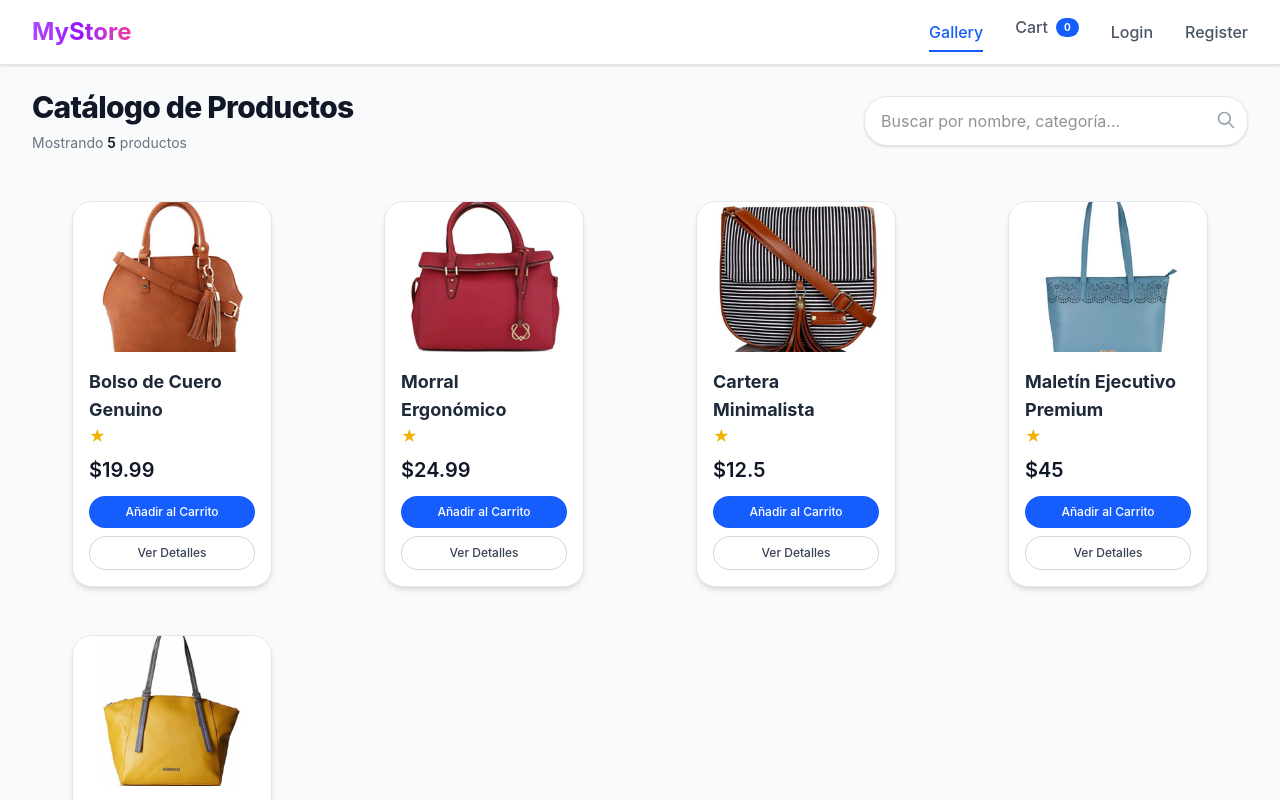
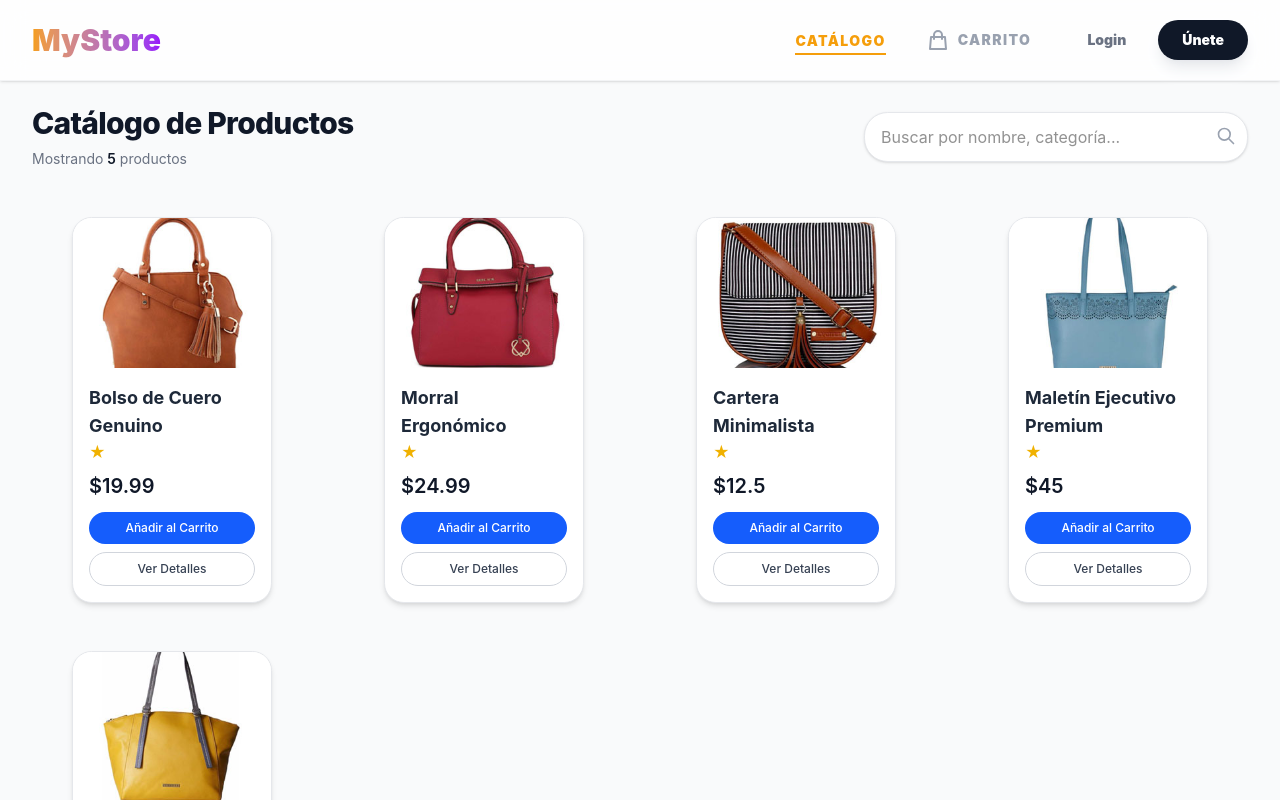
Before and after one commit to mateodev88/E-commerce-, a React (Vite) app: page /gallery in a window 1280 px wide. Shown: the top 800 px of the page. Built offline with nearby package versions, Linux system fonts and the light colour scheme.

Commit message:
feat: sincronizar Header con authStore y añadir visualizacion de perfil de usuario

```diff
--- a/src/components/organisms/Header/Header.jsx
+++ b/src/components/organisms/Header/Header.jsx
@@ -1,11 +1,12 @@
-import { Link, useLocation } from 'react-router-dom';
+import { Link, useLocation, useNavigate } from 'react-router-dom';
 import { useState, useEffect } from 'react';
-import { subscribeToAuthChanges } from '../../../services/authService';
 import useCartStore from '../../../store/cartStore';
+import useAuthStore from '../../../store/authStore';
 
 export default function Header() {
   const location = useLocation();
-  const [loggedInUser, setLoggedInUser] = useState(null);
+  const navigate = useNavigate();
+  const { user, clearUser } = useAuthStore();
   const totalItems = useCartStore((state) => state.getTotalItems());
   const [isBumping, setIsBumping] = useState(false);
 
@@ -16,120 +17,104 @@ export default function Header() {
     return () => clearTimeout(timer);
   }, [totalItems]);
 
-  useEffect(() => {
-    /*
-      // BACKUP: OLD LOCALSTORAGE METHOD
-      // const user = JSON.parse(localStorage.getItem('loggedInUser') || 'null');
-      // setLoggedInUser(user);
-    */
-    const unsubscribe = subscribeToAuthChanges((currentUser) => {
-      setLoggedInUser(currentUser);
-    });
-
-    return () => unsubscribe();
-  }, []);
-
   const isActive = (path) => location.pathname === path;
 
-  /*
-    // BACKUP: OLD LOCALSTORAGE METHOD
-    // const handleLogout = () => {
-    //   localStorage.removeItem('loggedInUser');
-    //   setLoggedInUser(null);
-    //   navigate('/login');
-    // };
-  */
+  const handleLogout = () => {
+    clearUser();
+    navigate('/login');
+  };
 
   return (
-    <nav className="sticky top-0 z-50 bg-white border-b border-gray-200 shadow-sm">
+    <nav className="sticky top-0 z-50 bg-white/80 backdrop-blur-md border-b border-gray-100 shadow-sm">
       <div className="max-w-7xl mx-auto px-4 sm:px-6 lg:px-8">
-        <div className="flex justify-between items-center h-16">
+        <div className="flex justify-between items-center h-20">
           {/* Logo */}
           <Link
             to="/"
-            className="flex items-center space-x-2 text-2xl font-bold hover:opacity-80 transition-opacity"
+            className="flex items-center space-x-2 text-3xl font-black group"
           >
-            <span className="bg-gradient-to-r from-purple-500 via-purple-600 to-pink-500 bg-clip-text text-transparent">
+            <span className="bg-gradient-to-r from-primary to-purple-600 bg-clip-text text-transparent group-hover:opacity-80 transition-opacity">
               MyStore
             </span>
           </Link>
 
           {/* Navigation Links */}
-          <ul className="hidden md:flex items-center space-x-8">
+          <ul className="hidden md:flex items-center space-x-10">
             <li>
               <Link
                 to="/gallery"
-                className={`text-base font-medium transition-all duration-300 pb-2 border-b-2 ${
+                className={`text-sm font-black uppercase tracking-widest transition-all duration-300 pb-1 border-b-2 ${
                   isActive('/gallery')
-                    ? 'text-blue-600 border-blue-600'
-                    : 'text-gray-600 border-transparent hover:text-gray-900 hover:border-gray-300'
+                    ? 'text-primary border-primary'
+                    : 'text-gray-400 border-transparent hover:text-gray-900'
                 }`}
               >
-                Gallery
+                Catálogo
               </Link>
             </li>
+
             <li>
               <Link
                 to="/cart"
-                className={`text-base font-medium transition-all duration-300 pb-2 border-b-2 flex items-center gap-2 ${
-                  isActive('/cart')
-                    ? 'text-blue-600 border-blue-600'
-                    : 'text-gray-600 border-transparent hover:text-gray-900 hover:border-gray-300'
+                className={`flex items-center gap-2 group relative ${
+                  isActive('/cart') ? 'text-primary' : 'text-gray-400 hover:text-gray-900'
                 }`}
               >
-                <span>Cart</span>
-                <span className={`bg-blue-600 text-white text-[10px] font-bold px-2 py-0.5 rounded-full transition-transform ${isBumping ? 'scale-125' : 'scale-100'}`}>
-                  {totalItems}
-                </span>
+                <div className="relative">
+                  <svg className="w-6 h-6" fill="none" stroke="currentColor" viewBox="0 0 24 24">
+                    <path strokeLinecap="round" strokeLinejoin="round" strokeWidth={2} d="M16 11V7a4 4 0 00-8 0v4M5 9h14l1 12H4L5 9z" />
+                  </svg>
+                  {totalItems > 0 && (
+                    <span className={`absolute -top-2 -right-2 bg-primary text-white text-[10px] font-black w-5 h-5 flex items-center justify-center rounded-full border-2 border-white transition-transform ${isBumping ? 'scale-125' : 'scale-100'}`}>
+                      {totalItems}
+                    </span>
+                  )}
+                </div>
+                <span className="text-sm font-black uppercase tracking-widest">Carrito</span>
               </Link>
             </li>
-            {loggedInUser ? (
-              <li>
-                <Link
-                  to="/profile"
-                  className={`text-base font-medium transition-all duration-300 pb-2 border-b-2 ${
-                    isActive('/profile')
-                      ? 'text-blue-600 border-blue-600'
-                      : 'text-gray-600 border-transparent hover:text-gray-900 hover:border-gray-300'
-                  }`}
+
+            {user ? (
+              <li className="flex items-center gap-6 pl-6 border-l border-gray-100">
+                <div className="flex items-center gap-3">
+                  <div className="w-10 h-10 bg-gradient-to-br from-primary/10 to-purple-100 rounded-xl flex items-center justify-center text-primary font-black shadow-sm">
+                    {user.name.charAt(0).toUpperCase()}
+                  </div>
+                  <div className="hidden lg:block">
+                    <p className="text-xs font-black text-gray-900 leading-tight truncate max-w-[100px]">{user.name}</p>
+                    <p className="text-[10px] font-bold text-gray-400">Cliente VIP</p>
+                  </div>
+                </div>
+                <button
+                  onClick={handleLogout}
+                  className="p-2 text-gray-400 hover:text-red-500 transition-colors"
+                  title="Cerrar sesión"
                 >
-                  Profile
+                  <svg className="w-5 h-5" fill="none" stroke="currentColor" viewBox="0 0 24 24">
+                    <path strokeLinecap="round" strokeLinejoin="round" strokeWidth={2} d="M17 16l4-4m0 0l-4-4m4 4H7m6 4v1a3 3 0 01-3 3H6a3 3 0 01-3-3V7a3 3 0 013-3h4a3 3 0 013 3v1" />
+                  </svg>
+                </button>
+              </li>
+            ) : (
+              <li className="flex items-center gap-4">
+                <Link to="/login">
+                  <button className="text-sm font-black text-gray-500 hover:text-gray-900 px-4 py-2 transition-colors">
+                    Login
+                  </button>
+                </Link>
+                <Link to="/register">
+                  <button className="text-sm font-black bg-gray-900 text-white px-6 py-2.5 rounded-xl hover:bg-primary transition-all shadow-lg shadow-gray-200">
+                    Únete
+                  </button>
                 </Link>
               </li>
-            ) : (
-              <>
-                <li>
-                  <Link
-                    to="/login"
-                    className={`text-base font-medium transition-all duration-300 pb-2 border-b-2 ${
-                      isActive('/login')
-                        ? 'text-blue-600 border-blue-600'
-                        : 'text-gray-600 border-transparent hover:text-gray-900 hover:border-gray-300'
-                    }`}
-                  >
-                    Login
-                  </Link>
-                </li>
-                <li>
-                  <Link
-                    to="/register"
-                    className={`text-base font-medium transition-all duration-300 pb-2 border-b-2 ${
-                      isActive('/register')
-                        ? 'text-blue-600 border-blue-600'
-                        : 'text-gray-600 border-transparent hover:text-gray-900 hover:border-gray-300'
-                    }`}
-                  >
-                    Register
-                  </Link>
-                </li>
-              </>
             )}
           </ul>
 
-          {/* Mobile Menu Button (opcional para futuro) */}
-          <button className="md:hidden p-2 rounded-md text-gray-600 hover:bg-gray-50">
+          {/* Mobile Menu Button */}
+          <button className="md:hidden p-2 rounded-xl text-gray-600 hover:bg-gray-50 border border-gray-100">
             <svg className="w-6 h-6" fill="none" stroke="currentColor" viewBox="0 0 24 24">
-              <path strokeLinecap="round" strokeLinejoin="round" strokeWidth={2} d="M4 6h16M4 12h16M4 18h16" />
+              <path strokeLinecap="round" strokeLinejoin="round" strokeWidth={2} d="M4 6h16M4 12h16m-7 6h7" />
             </svg>
           </button>
         </div>
```
